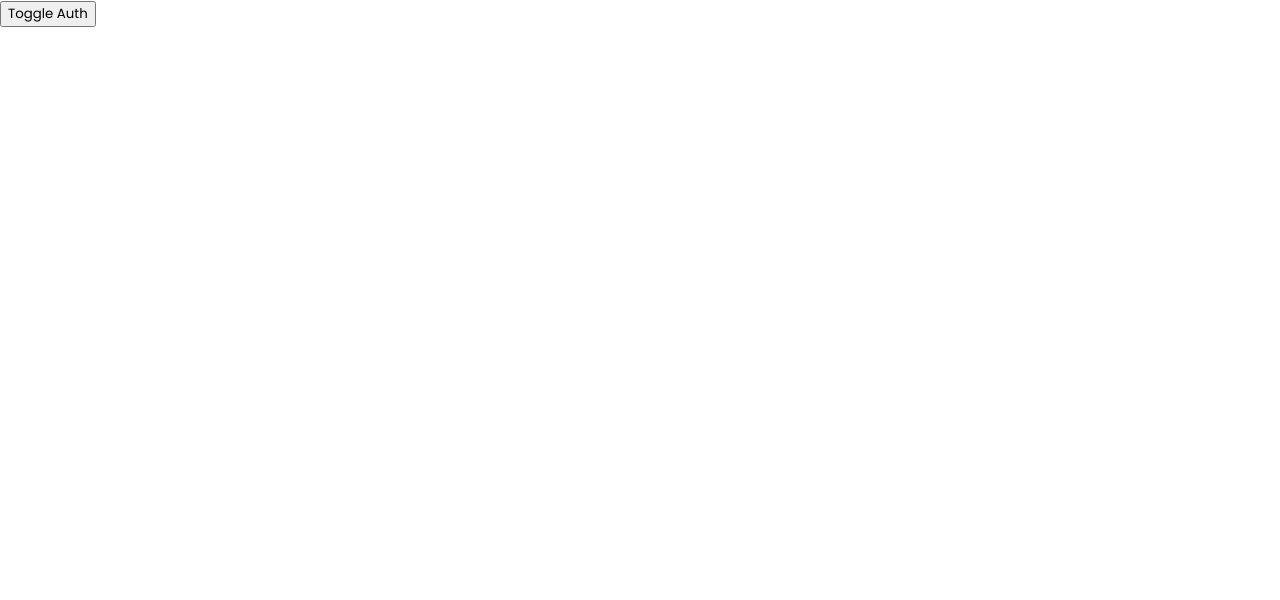
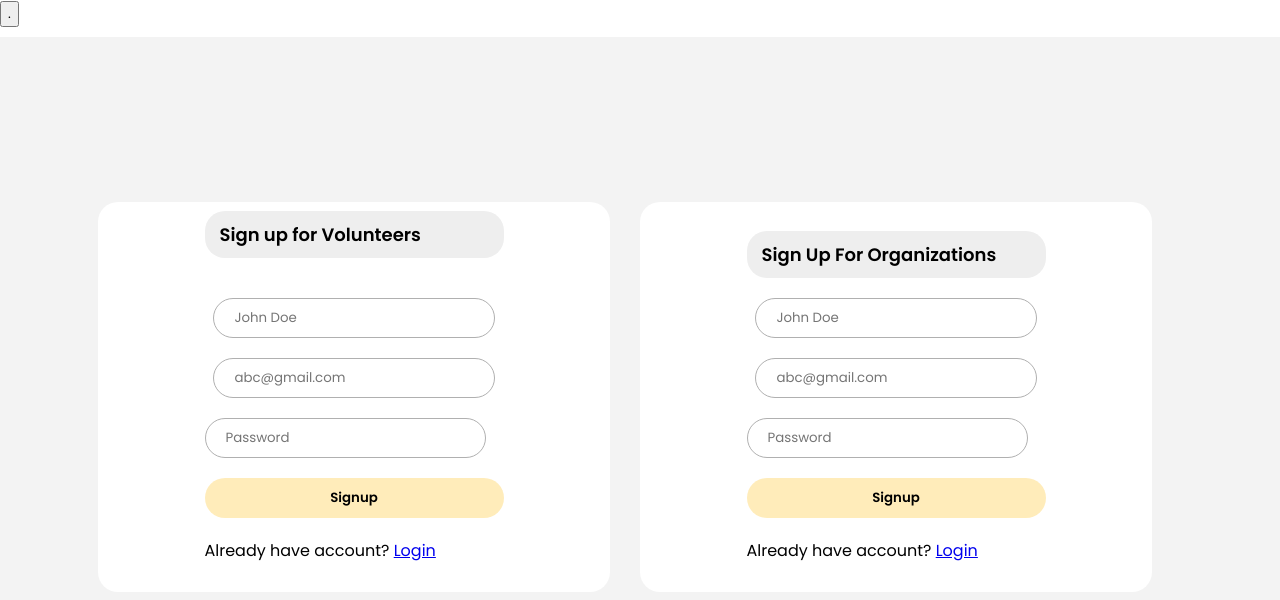
Before and after one commit to jamaljm/BonAppetit, a React (Create React App) app: page / in a window 1280 px wide. Before the commit this address had no page. Shown: the top 600 px of the page. Built offline with nearby package versions, Linux system fonts and the light colour scheme.

Commit message:
Hello guys

```diff
--- a/src/App.jsx
+++ b/src/App.jsx
@@ -24,16 +24,15 @@ function App() {
   return (
     <>
       <button className="p-2 rounded-lg outline " onClick={Logout}>
-        Toggle Auth
-      </button>
+.      </button>
       <BrowserRouter>
         <div className="App">
           {auth && <Navbar />}
           <div className="container">
             {auth && <Sidebar />}
             <Routes>
-              {auth && <Route path="/" element={<Home />} />}
-              {!auth && <Route path="/signup" element={<SignupPage />} />}
+              {auth && <Route path="/home" element={<Home />} />}
+              {!auth && <Route path="/" element={<SignupPage />} />}
 
               {!auth && <Route path="/volunteer" element={<VolunteerForm />} />}
               <Route exact path="/login" element={<Login />} />
--- a/src/components/Addrequest.js
+++ b/src/components/Addrequest.js
@@ -33,7 +33,11 @@ const Addrequest = () => {
   const handleSubmit = (e) => {
     e.preventDefault();
     axios
-      .post("http://localhost:5000/api/post", state, config)
+      .post(
+        "https://bon-appetit-server.alapanoski.repl.co//api/post",
+        state,
+        config
+      )
       .then((res) => {
         if (res.data.message) {
           console.log(res.data.message);
@@ -55,6 +59,8 @@ const Addrequest = () => {
 
   return (
     <div>
+
+
       <form onSubmit={handleSubmit}>
         <input
           type="text"
@@ -62,6 +68,7 @@ const Addrequest = () => {
           value={state.title}
           onChange={handleChange}
           placeholder="Enter title"
+          style={{ width: "100%" }}
         />
         <input
           type="text"
@@ -69,6 +76,7 @@ const Addrequest = () => {
           onChange={handleChange}
           name="desc"
           placeholder="Enter your email"
+          style={{ width: "50%" }}
         />
         <input
           type="text"
@@ -76,6 +84,7 @@ const Addrequest = () => {
           placeholder="Enter Quantity"
           value={state.numberOfServing}
           onChange={handleChange}
+          style={{ width: "50%" }}
         />
         <input
           type="text"
@@ -83,6 +92,7 @@ const Addrequest = () => {
           value={state.isNonVeg}
           onChange={handleChange}
           placeholder="Enter Veg or Nonveg"
+          style={{ width: "50%" }}
         />
         <input
           type="date"
@@ -90,6 +100,7 @@ const Addrequest = () => {
           value={state.expiry}
           onChange={handleChange}
           placeholder="Enter expiry"
+          style={{ width: "50%" }}
         />
         <input
           type="text"
--- a/src/components/Login.js
+++ b/src/components/Login.js
@@ -24,7 +24,10 @@ function Login() {
     navigate("/dashboard");
     window.location.reload();
     axios
-      .post("http://localhost:5000/api/auth/volunteer/login", state)
+      .post(
+        "https://bon-appetit-server.alapanoski.repl.co//api/auth/volunteer/login",
+        state
+      )
       .then((res) => {
         if (res.data.message) {
           setLogin(res.data.message);
@@ -46,7 +49,10 @@ function Login() {
   const handleSubmitorg = (e) => {
     e.preventDefault();
     axios
-      .post("http://localhost:5000/api/auth/org/login", state)
+      .post(
+        "https://bon-appetit-server.alapanoski.repl.co//api/auth/org/login",
+        state
+      )
       .then((res) => {
         if (res.data.message) {
           setLoginorg(res.data.message);
--- a/src/components/Signin.js
+++ b/src/components/Signin.js
@@ -26,50 +26,56 @@ function SignupPage() {
   const handleSubmit1 = (e) => {
     e.preventDefault()
     axios
-      .post("http://localhost:5000/api/auth/volunteer/signup", state)
+      .post(
+        "https://bon-appetit-server.alapanoski.repl.co//api/auth/volunteer/signup",
+        state
+      )
       .then((res) => {
         if (res.data.message) {
-          setToken(res.data.token)
-          console.log(res.data.token)
-          window.localStorage.setItem("token", res.data.token)
-          window.localStorage.setItem("auth", "true")
+          setToken(res.data.token);
+          console.log(res.data.token);
+          window.localStorage.setItem("token", res.data.token);
+          window.localStorage.setItem("auth", "true");
 
-          navigate("/")
-          setLogin(res.data.message)
-          window.location.reload()
+          navigate("/");
+          setLogin(res.data.message);
+          window.location.reload();
         }
 
-        console.log(res)
+        console.log(res);
         // handle success
       })
       .catch((err) => {
-        console.log(err)
+        console.log(err);
 
         // handle error
-      })
+      });
   }
 
   const handleSubmitorg = (e) => {
     e.preventDefault()
     axios
-      .post("http://localhost:5000/api/auth/volunteer/signup", state)
+      .post(
+        "https://bon-appetit-server.alapanoski.repl.co/api/auth/volunteer/signup",
+        state
+      )
       .then((res) => {
         if (res.data.message) {
-          window.localStorage.setItem("token", res.data.token)
-          window.localStorage.setItem("auth", "true")
-          navigate("/")
-          setLoginorg(res.data.message)
-          window.location.reload()
+          window.localStorage.setItem("token", res.data.token);
+          window.localStorage.setItem("auth", "true");
+          navigate("/home");
+          setLoginorg(res.data.message);
+          window.location.reload();
         }
 
-        console.log(res)
+        console.log(res);
         // handle success
       })
       .catch((err) => {
-        console.log(err)
+        console.log(err);
 
         // handle error
-      })
+      });
   }
 
   //create a drop down with 2 options
@@ -79,7 +85,7 @@ function SignupPage() {
       <div className="signupcard">
         <form className="signupform" onSubmit={handleSubmit1}>
           <h5 className="signupheading">Sign up for Volunteers</h5>
-          <div>
+          <div className="asdf">
             <label className=""></label>
             <input
               type="name"
@@ -129,8 +135,8 @@ function SignupPage() {
 
       <div className="signupcard">
         <form className="signupform" onSubmit={handleSubmitorg}>
-          <h5 className="signupheading">Sign Up For Contributers</h5>
-          <div>
+          <h5 className="signupheading">Sign Up For Organizations</h5>
+          <div className="asdf">
             <input
               type="name"
               name="name"
@@ -148,7 +154,6 @@ function SignupPage() {
               onChange={handleChange}
               className=""
               required
-
             />
           </div>
           <div>
--- a/src/components/addproduct/addproduct.css
+++ b/src/components/addproduct/addproduct.css
@@ -8,6 +8,7 @@
     border-radius: 20px;
     background-color: #fff;
     padding: 30px;
+    width: 100%;
 
 }
 .featuredItem {
@@ -52,6 +53,7 @@
     flex-direction: column;
     margin-bottom: 10px;
 
+
   }
 
   .addProductItem > label {
@@ -62,6 +64,7 @@
 
   .addProductItem > input {
     padding: 10px;
+    width: 100%;
   }
 
   .addProductItem > select {
@@ -100,3 +103,13 @@ input::file-selector-button{
     color: #fff;
     border: none;
 }
+.productList button {
+    background-color: #676bb6;
+    padding: 10px;
+    border-radius: 20px;
+    width: 60%;
+    color: #fff;
+    border: none;
+    width: 100%;
+
+}
--- a/src/components/featuredInfo/FeaturedInfo.jsx
+++ b/src/components/featuredInfo/FeaturedInfo.jsx
@@ -40,8 +40,6 @@ export default function FeaturedInfo() {
           <button>Search</button>
         </div>
         <div className="foodCardsection">
-          <Addrequest />
-
           {data.map((item) => (
             <div>
               <div className="foodCard">
@@ -52,12 +50,16 @@ export default function FeaturedInfo() {
                       alt=""
                       className="topAvatar"
                     />
-                    <span className="foodCardSubTitle">{item.userId.email}</span>
+                    <span className="foodCardSubTitle">{item.userId.name}</span>
                   </div>
                   <div className="foodCardTopRight">
                     <CalendarToday className="foodCardIcon" />
-                    <span className="foodCardPercent">{item.createdOn.slice(0,10)}</span>
-                    <span className="foodCardPercent1">{item.createdOn.slice(11,16)}</span>
+                    <span className="foodCardPercent">
+                      {item.createdOn.slice(0, 10)}
+                    </span>
+                    <span className="foodCardPercent1">
+                      {item.createdOn.slice(11, 16)}
+                    </span>
                   </div>
                 </div>
                 <div className="foodCardBottom">
@@ -90,7 +92,7 @@ export default function FeaturedInfo() {
                           <span className="foodInfoKey">{item.city} </span>
                         </div>
                         <span className="foodInfoValue">
-                          Expiry: {item.expiry.slice(0,10)}
+                          Expiry: {item.expiry.slice(0, 10)}
                         </span>
                       </div>
 
@@ -108,6 +110,7 @@ export default function FeaturedInfo() {
       </div>
       <div className="featuredItem2">
         <div className="widgetSm1">
+          <Addrequest />
           <WidgetSm />
         </div>
       </div>
--- a/src/components/sidebar/Sidebar.jsx
+++ b/src/components/sidebar/Sidebar.jsx
@@ -44,22 +44,13 @@ export default function Sidebar() {
               {/* <Link to="" className="link"> */}
               <li className="sidebarListItem">
                 <PermIdentity className="sidebarIcon" />
-
+                Organizers
               </li>
             {/* </Link> */}
-            {/* <Link to="" className="link"> */}
-              <li className="sidebarListItem">
-                <Storefront className="sidebarIcon" />
 
-              </li>
-            {/* </Link> */}
-            <li className="sidebarListItem">
-              <AttachMoney className="sidebarIcon" />
-
-            </li>
             <li className="sidebarListItem">
               <BarChart className="sidebarIcon" />
-
+              Leaderboard
             </li>
           </ul>
         </div>
--- a/src/components/signin.css
+++ b/src/components/signin.css
@@ -8,7 +8,7 @@
         align-items: center;
 }
 .signupcard{
-    width: 20%;
+    width: 40%;
     min-height: 390px;
     background: #fff;
     border-radius: 20px;
@@ -16,6 +16,15 @@
     align-items: center;
         justify-content: center;
 
+}
+.asdf{
+    width: 100%;
+    height: 100%;
+    display: flex;
+    flex-direction: column;
+    align-items: center;
+    justify-content: center;
+    gap: 20px;
 }
 input {
     width: 80%;
```
Also changed, not shown: src/components/widgetSm/WidgetSm.jsx (+20 -40 lines), 2 other files (tests, documents, lock files or other folders).
